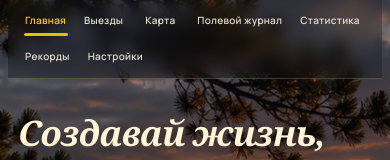
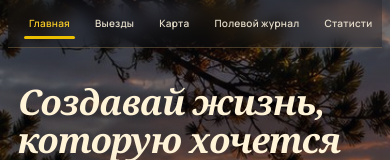
Before and after one commit to ivanovkir3012-blip/atlas-adventures, a React (Vite) app: page / in a window 390 px wide. Shown: the top 160 px of the page. Built offline with nearby package versions, Linux system fonts and the light colour scheme.

Commit message:
Restore compact single-row mobile navigation

```diff
--- a/src/style.css
+++ b/src/style.css
@@ -2258,20 +2258,20 @@ html,body,#root{min-height:100%;background:transparent!important}
 @media(max-width:620px){.profile-settings-form{grid-template-columns:1fr}}
 
 
-/* Navigation is the only visible topbar item: occupy the full bar width.
-   This is viewport-independent because tablet browser CSS widths vary with display scaling. */
+/* Restore compact single-row navigation; allow horizontal swipe on small screens. */
 .topbar{display:flex;flex-wrap:wrap!important;align-items:center}
 .topbar>.main-nav{
   display:flex;flex:0 0 100%!important;width:100%!important;min-width:0;
-  justify-content:flex-start!important;align-items:center;gap:5px;
-  overflow:visible!important;white-space:normal!important;flex-wrap:wrap!important;
-}
-.topbar>.main-nav button{flex:0 0 auto;white-space:normal!important;word-break:normal;padding:10px 9px;font-size:11px}
+  justify-content:space-between!important;align-items:center;gap:8px;
+  overflow-x:auto;overflow-y:hidden;white-space:nowrap;flex-wrap:nowrap!important;
+  -webkit-overflow-scrolling:touch;overscroll-behavior-x:contain;scrollbar-width:none;
+}
+.topbar>.main-nav::-webkit-scrollbar{display:none}
+.topbar>.main-nav button{flex:0 0 auto;white-space:nowrap;word-break:keep-all}
 @media(max-width:620px){
-  .topbar>.main-nav{justify-content:flex-start!important;gap:4px}
-  .topbar>.main-nav button{font-size:10px;padding:9px 7px}
-}
-
+  .topbar>.main-nav{justify-content:space-between!important;gap:3px}
+  .topbar>.main-nav button{font-size:10px;padding:10px 11px 9px}
+}
 
 /* Photo lightbox navigation */
 .media-lightbox-nav{
```
